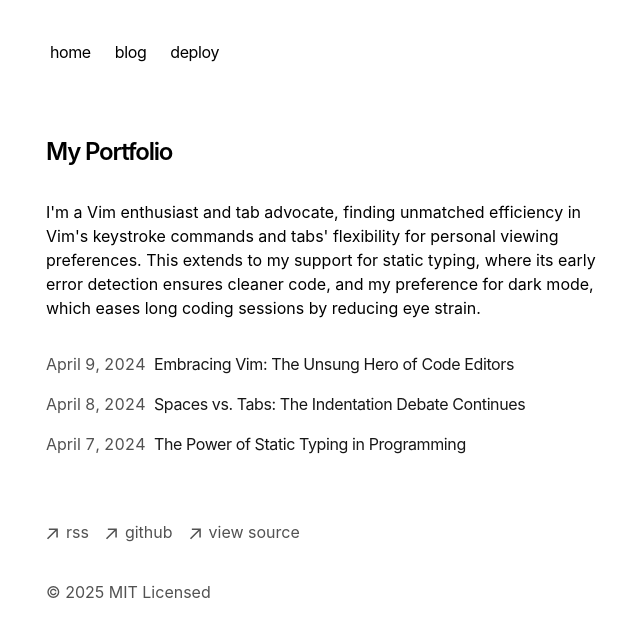
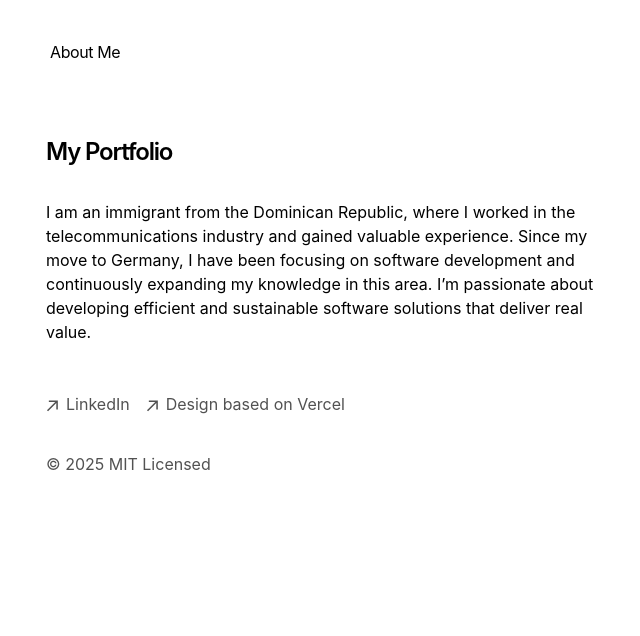
Before and after one commit to franciscosuca/onlineCv, a Next.js app: page / in a window 1280 px wide. Shown: the top 636 px of the page, without its empty margins (306-946 px from the left). Built offline with nearby package versions, Linux system fonts and the light colour scheme.

Commit message:
First features of the project (about me & footer). Also, eliminate unnecessary code.

```diff
--- a/app/components/footer.tsx
+++ b/app/components/footer.tsx
@@ -24,10 +24,10 @@ export default function Footer() {
             className="flex items-center transition-all hover:text-neutral-800 dark:hover:text-neutral-100"
             rel="noopener noreferrer"
             target="_blank"
-            href="/rss"
+            href="https://www.linkedin.com/in/franciscosusana/"
           >
             <ArrowIcon />
-            <p className="ml-2 h-7">rss</p>
+            <p className="ml-2 h-7">LinkedIn</p>
           </a>
         </li>
         <li>
@@ -38,18 +38,7 @@ export default function Footer() {
             href="https://github.com/vercel/next.js"
           >
             <ArrowIcon />
-            <p className="ml-2 h-7">github</p>
-          </a>
-        </li>
-        <li>
-          <a
-            className="flex items-center transition-all hover:text-neutral-800 dark:hover:text-neutral-100"
-            rel="noopener noreferrer"
-            target="_blank"
-            href="https://vercel.com/templates/next.js/portfolio-starter-kit"
-          >
-            <ArrowIcon />
-            <p className="ml-2 h-7">view source</p>
+            <p className="ml-2 h-7">Design based on Vercel</p>
           </a>
         </li>
       </ul>
--- a/app/components/nav.tsx
+++ b/app/components/nav.tsx
@@ -2,14 +2,11 @@ import Link from 'next/link'
 
 const navItems = {
   '/': {
-    name: 'home',
+    name: 'About Me',
   },
-  '/blog': {
-    name: 'blog',
-  },
-  'https://vercel.com/templates/next.js/portfolio-starter-kit': {
-    name: 'deploy',
-  },
+  // '/blog': {
+  //   name: 'blog',
+  // },
 }
 
 export function Navbar() {
--- a/app/page.tsx
+++ b/app/page.tsx
@@ -7,15 +7,8 @@ export default function Page() {
         My Portfolio
       </h1>
       <p className="mb-4">
-        {`I'm a Vim enthusiast and tab advocate, finding unmatched efficiency in
-        Vim's keystroke commands and tabs' flexibility for personal viewing
-        preferences. This extends to my support for static typing, where its
-        early error detection ensures cleaner code, and my preference for dark
-        mode, which eases long coding sessions by reducing eye strain.`}
+        {`I am an immigrant from the Dominican Republic, where I worked in the telecommunications industry and gained valuable experience. Since my move to Germany, I have been focusing on software development and continuously expanding my knowledge in this area. I’m passionate about developing efficient and sustainable software solutions that deliver real value.`}
       </p>
-      <div className="my-8">
-        <BlogPosts />
-      </div>
     </section>
   )
 }
```
Also changed, not shown: 1 other file (tests, documents, lock files or other folders).
